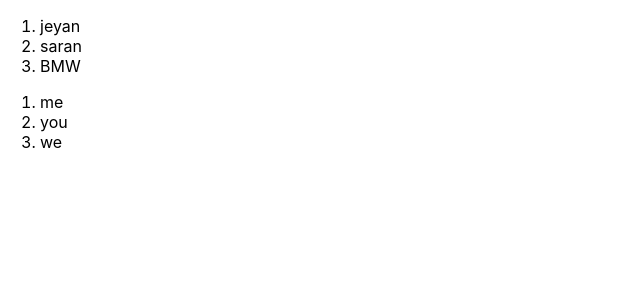
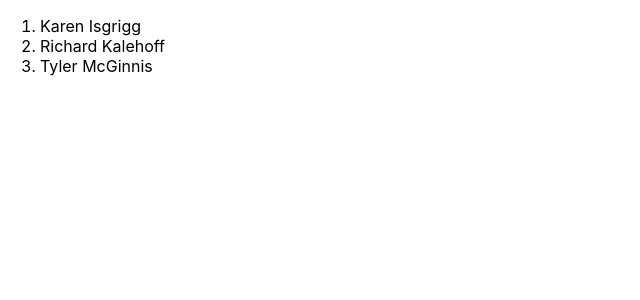
Before and after one commit to jeyansaran620/React_accounts, a React (Create React App) app: page / in a window 1280 px wide. Shown: the top 300 px of the page, without its empty margins (0-640 px from the left). Built offline with nearby package versions, Linux system fonts and the light colour scheme.

Commit message:
created ListContacts

```diff
--- a/src/App.js
+++ b/src/App.js
@@ -1,17 +1,5 @@
 import React,{Component} from 'react';
-
-class ContactList extends Component
-{
-  render( ){
-     const people =this.props.contacts
-      return (
-       <ol>{people.map((person,i) =>
-       <li key={i}>{person.name}</li>)
-      }</ol>
-      )
-
-      }
-}
+import ListContacts from './ListContacts'
 
 const contacts = [
   {
@@ -37,16 +25,7 @@ const contacts = [
 function App() {
   return (
     <div className="App">
-   <ContactList contacts={[
-    {name:'jeyan'},
-    {name:'saran'},
-    {name:'BMW'}
-   ]}/>
-   <ContactList contacts={[
-    {name:'me'},
-    {name:'you'},
-    {name:'we'}
-   ]}/>
+    <ListContacts contacts={contacts}/>
     </div>
   );
 }
--- /dev/null
+++ b/src/ListContacts.js
@@ -0,0 +1,19 @@
+import React,{Component} from 'react';
+
+class ListContacts extends Component
+{
+ render()
+ {
+     return (
+         <ol className='contact-list'>
+         {this.props.contacts.map((contact) =>
+             <li>
+               {contact.name}
+             </li>
+         )}
+         </ol>
+     );
+ }
+}
+
+export default ListContacts
```
